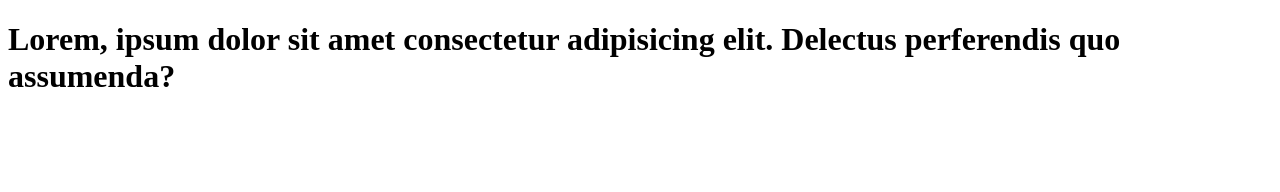
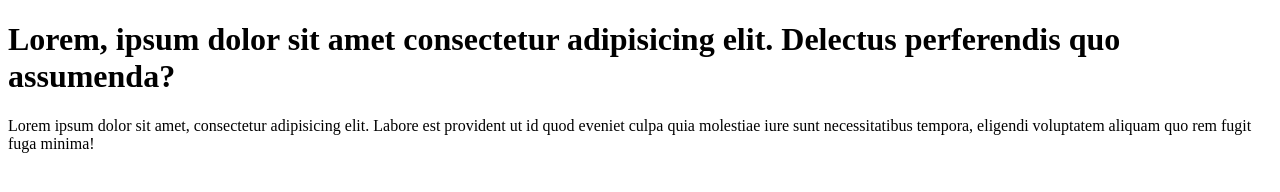
Before and after one commit to NIKA-HVN/learn-git, a plain HTML site: page index.html in a window 1280 px wide. Drawn offline with Linux system fonts and the light colour scheme.

Commit message:
add para to code

```diff
--- a/index.html
+++ b/index.html
@@ -7,5 +7,8 @@
 </head>
 <body>
     <h1>Lorem, ipsum dolor sit amet consectetur adipisicing elit. Delectus perferendis quo assumenda?</h1>
+    <p>
+        Lorem ipsum dolor sit amet, consectetur adipisicing elit. Labore est provident ut id quod eveniet culpa quia molestiae iure sunt necessitatibus tempora, eligendi voluptatem aliquam quo rem fugit fuga minima!
+    </p>
 </body>
 </html>
```
